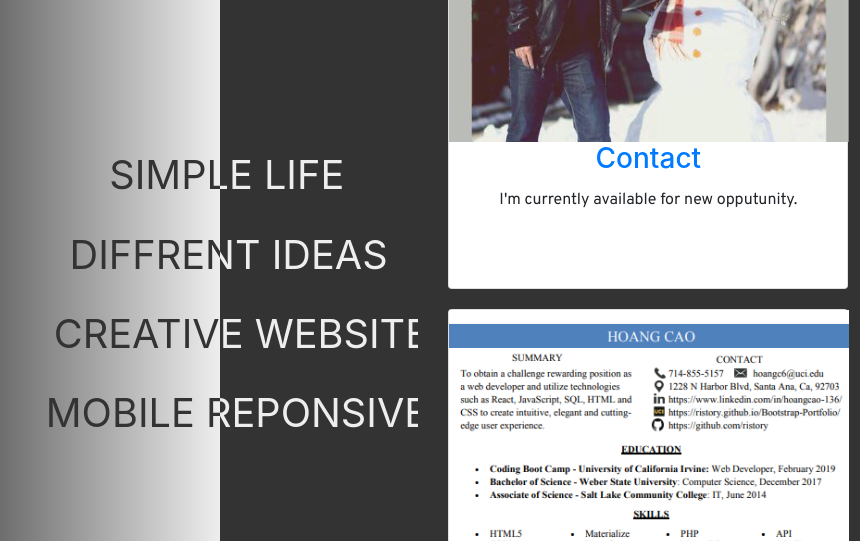
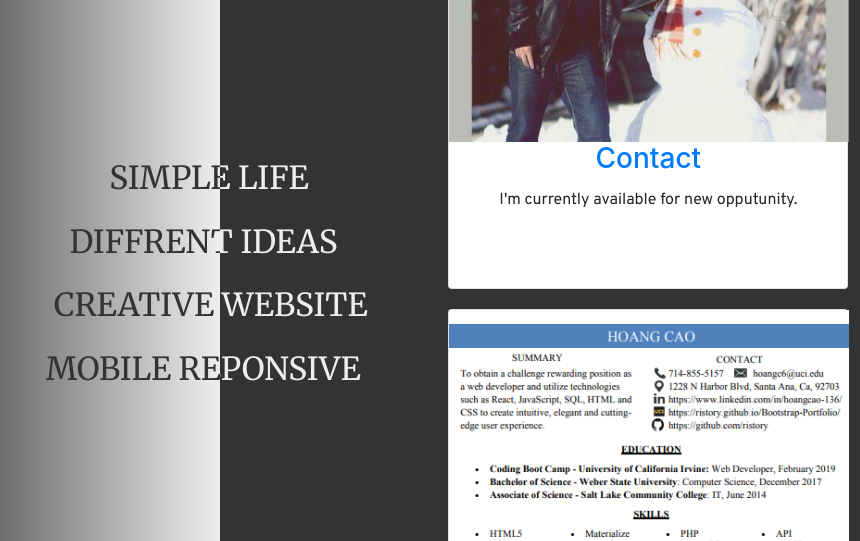
Before and after one commit to ristory/Bootstrap-Portfolio, a plain HTML site: page index.html in a window 1280 px wide. Shown: the part 259-800 px from the top of the page, 420-1280 px from the left. Drawn offline with nearby package versions, Linux system fonts and the light colour scheme.

Commit message:
change font size

```diff
--- a/assets/css/wcs.css
+++ b/assets/css/wcs.css
@@ -148,9 +148,10 @@ color: #55BBFD;
    height: 100px;
  }
 
- h1
+ tspan
  {
    font-family: 'Merriweather', serif;
+   font-size: 20px;
  }
 
  .PageName
--- a/index.html
+++ b/index.html
@@ -123,9 +123,9 @@
               </defs>
                 <text fill="url(#gradient)" class= "grad1">
                     <tspan font-size="25" x="55" dy="50">SIMPLE LIFE</tspan>
-                    <tspan font-size="25" x="30" dy="50">DIFFRENT IDEAS</tspan>
-                    <tspan font-size="25" x="20" dy="50">CREATIVE WEBSITE</tspan>
-                    <tspan font-size="25" x="15" dy="50">MOBILE REPONSIVE</tspan>
+                    <tspan font-size="25" x="30" dy="40">DIFFRENT IDEAS</tspan>
+                    <tspan font-size="25" x="20" dy="40">CREATIVE WEBSITE</tspan>
+                    <tspan font-size="25" x="15" dy="40">MOBILE REPONSIVE</tspan>
                 </text>
 
                 <text fill="url(#gradient)" class= "grad2">
```
